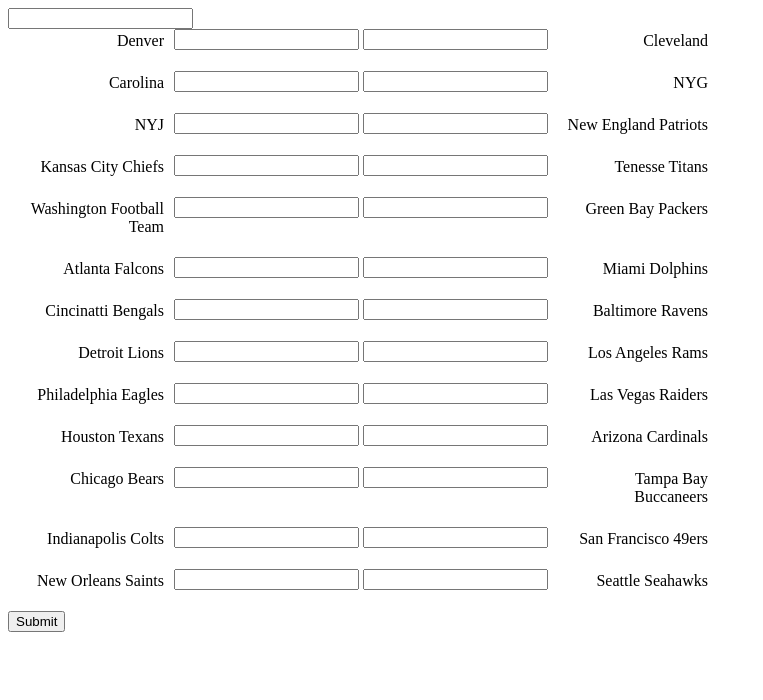
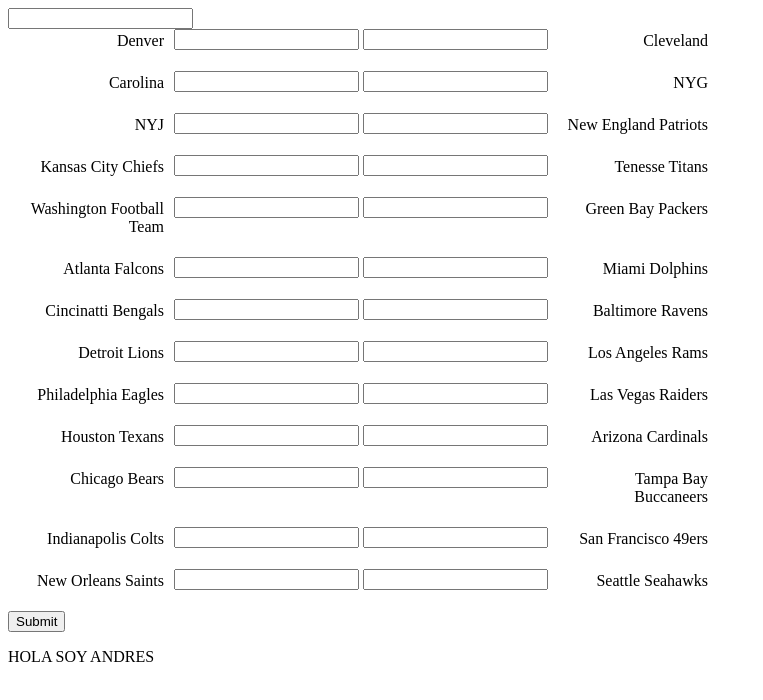
Before and after one commit to olithebest/QuinClient, a plain HTML site: page QuinClient/index.html in a window 1280 px wide. Shown: the whole page, without its empty margins (0-763 px from the left). Drawn offline with Linux system fonts and the light colour scheme; no server answers.

Commit message:
Update index.html

```diff
--- a/QuinClient/index.html
+++ b/QuinClient/index.html
@@ -129,7 +129,7 @@
         <br>
 
         <button id="submit"> Submit </button>
-
+        <p>HOLA SOY ANDRES</p>
     </body>
 
     <!-- The core Firebase JS SDK is always required and must be listed first -->
```
